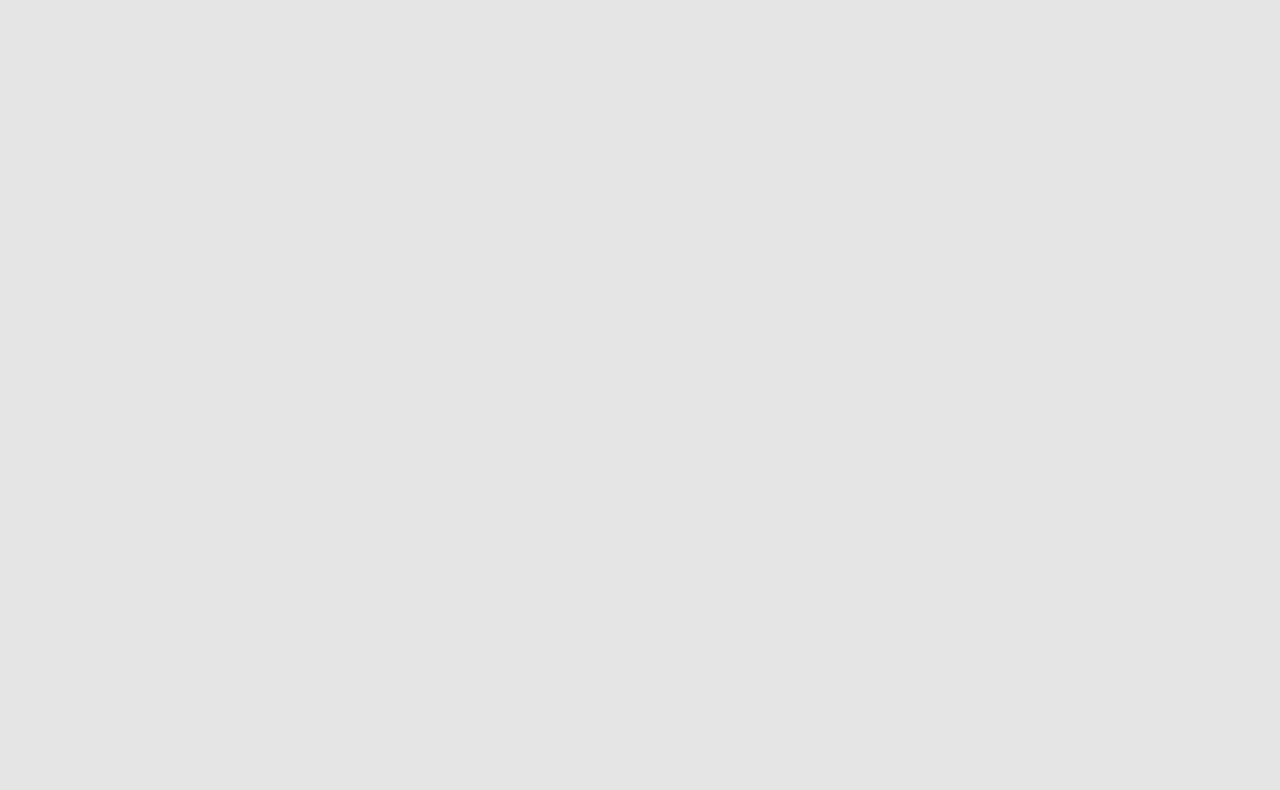
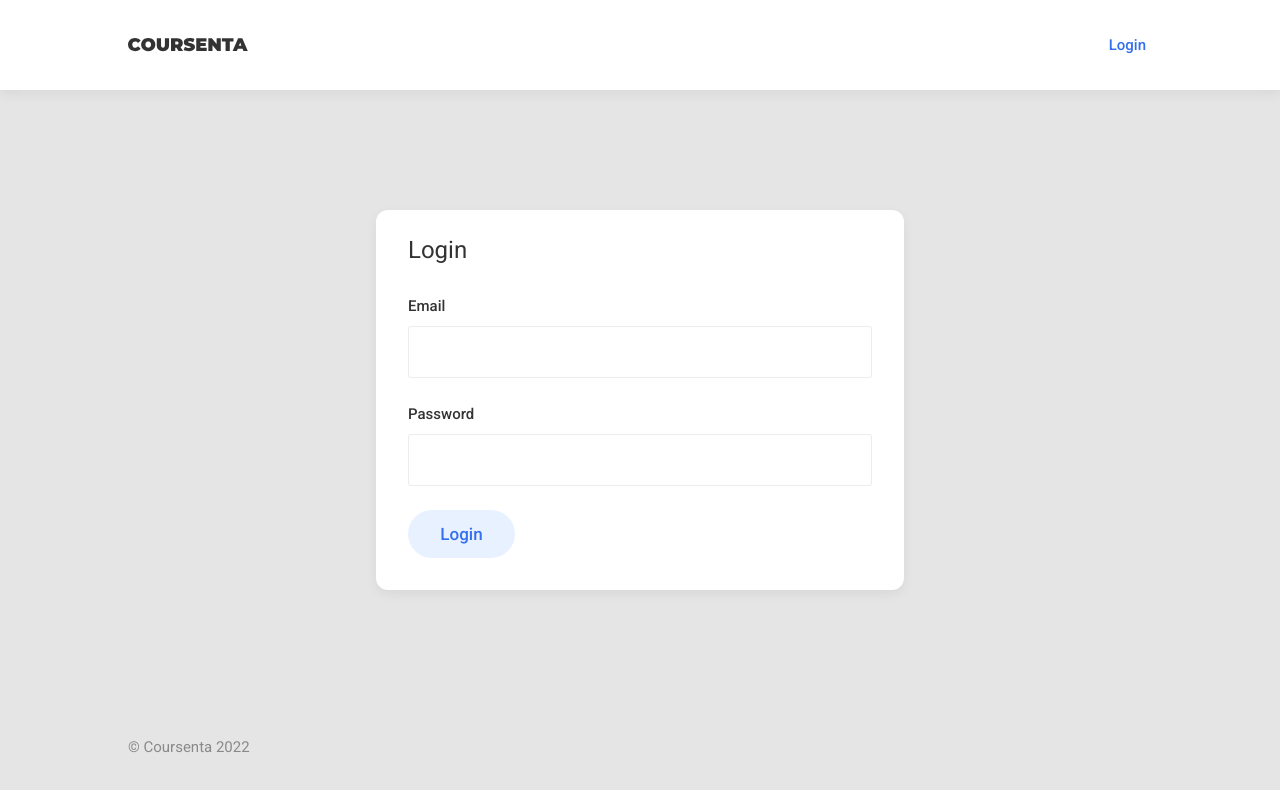
Before and after one commit to Viklysx/sample_project_frontend, a website: page src/index.html in a window 1280 px wide. Drawn offline with nearby package versions, Linux system fonts and the light colour scheme; files that its build step writes are made by us from their sources.

Commit message:
add login page

```diff
--- a/src/index.html
+++ b/src/index.html
@@ -1 +1,5 @@
 {% extends "layouts/default.html" %}
+
+{% block logo %}
+    <img src="img/Coursenta.svg" alt="logo">
+{% endblock %}
--- a/src/layouts/default.html
+++ b/src/layouts/default.html
@@ -1,27 +1,46 @@
 <!DOCTYPE html>
 <html lang="en">
+
 <head>
     <meta charset="UTF-8">
     <meta http-equiv="X-UA-Compatible" content="IE=edge">
     <meta name="viewport" content="width=device-width, initial-scale=1.0">
     <title>Start</title>
     <link href="css/index.css" rel="stylesheet">
+    <link rel="preconnect" href="https://fonts.googleapis.com">
+    <link rel="preconnect" href="https://fonts.gstatic.com" crossorigin>
+    <link href="https://fonts.googleapis.com/css2?family=Roboto:ital,wght@0,400;0,500;1,400;1,500&display=swap"
+        rel="stylesheet">
 </head>
+
 <body>
     <header>
-        <div class="wrapper">
-
+        <div class="wrapper wrapper-header">
+            {% block logo %}{% endblock %}
+            <button class="wrapper-header__btn-login">
+                Login
+            </button>
         </div>
     </header>
     <main>
         <div class="wrapper">
-
+            <form action="" class="wrapper-login">
+                <div class="wrapper-login__title">Login</div>
+                <div class="wrapper-login__text">
+                    <label for="mail">Email</label>
+                    <input type="text" id="mail">
+                </div>
+                <div class="wrapper-login__text">
+                    <label for="pass">Password</label>
+                    <input type="password">
+                </div>
+                <button class="wrapper-login__btn">
+                    Login
+                </button>
+            </form>
         </div>
     </main>
-    <footer>
-        <div class="wrapper">
+    {% include './footer.html' %}
+</body>
 
-        </div>
-    </footer>
-</body>
 </html>
--- a/src/styles/index.less
+++ b/src/styles/index.less
@@ -1,6 +1,24 @@
 @import "login";
+
+@bg-color: #E5E5E5;
+@bg-color-header: #FFFFFF;
 
 html {
     box-sizing: border-box;
     font-family: 'Roboto', 'Arial', sans-serif;
 }
+
+body {
+    background-color: @bg-color;
+    margin: 0;
+}
+
+main {
+    display: block;
+}
+
+header {
+    background-color: @bg-color-header;
+    box-shadow: 0px 4px 12px rgba(0, 0, 0, 0.06);
+    padding: 2rem 8rem;
+}
--- a/src/styles/login.less
+++ b/src/styles/login.less
@@ -1,21 +1,135 @@
-body {
-    background-color: #E5E5E5;
-    margin: 0;
-}
-
 .align-block {
-    max-width: 1360px;
+    max-width: 1024px;
     margin: 0 auto;
 }
 
-main {
-    display: block;
+.flex-space-between {
+    display: flex;
+    justify-content: space-between;
 }
 
-header {
-    background-color: #FFFFFF;
+.flex-column {
+    display: flex;
+    flex-direction: column;
 }
+
+.flex-center {
+    display: flex;
+    justify-content: center;
+    align-items: center;
+}
+
+@white: #FFFFFF;
+@border-gray: #EAECEE;
+@color-text: rgba(0, 0, 0, 0.8);
+@color-btn: #336FEE;
+
 
 .wrapper {
     .align-block();
+
+    &-header {
+        .flex-space-between();
+
+        img {
+            cursor: pointer;
+        }
+
+        &__btn-login {
+            font-family: Roboto;
+            font-weight: 500;
+            font-size: 15px;
+            line-height: 24px;
+            color: @color-btn;
+            border: none;
+            background-color: @white;
+            cursor: pointer;
+        }
+    }
+
+    &-login {
+        width: 29rem;
+        height: 20.5rem;
+        margin: 0 auto;
+        margin-top: 120px;
+        background-color: @white;
+        padding: 20px 32px 32px 32px;
+        .flex-column();
+        justify-content: space-between;
+        box-shadow: 0px 4px 12px rgba(0, 0, 0, 0.06);
+        border-radius: 12px;
+
+        &__text {
+            .flex-column();
+
+            input {
+                font-family: Roboto;
+                font-weight: 400;
+                margin-top: 8px;
+                padding: 15px 10px;
+                border: 1px solid @border-gray;
+                box-sizing: border-box;
+                border-radius: 3px;
+                outline: none;
+                transition: 0.3s;
+                font-size: 17px;
+                color: @color-text;
+
+                &:hover {
+                    border: 1px solid #C7C9CC;
+                    transition: 0.3s;
+                }
+
+                &:focus {
+                    border: 1px solid #9299A2;
+                }
+            }
+
+            label {
+                font-size: 15px;
+                font-weight: 500;
+                line-height: 24px;
+                color: @color-text;
+                outline: none;
+            }
+        }
+
+        &__title {
+            font-size: 24px;
+            line-height: 40px;
+            color: @color-text;
+        }
+
+        &__btn {
+            .flex-center();
+            font-family: Roboto;
+            padding: 12px 32px;
+            width: 107px;
+            background: rgba(66, 139, 249, 0.12);
+            border: none;
+            border-radius: 40px;
+            color: @color-btn;
+            cursor: pointer;
+            font-weight: 500;
+            font-size: 17px;
+            line-height: 24px;
+            transition: 0.3s;
+
+            &:hover {
+                background: rgba(66, 139, 249, 0.24);
+                transition: 0.3s;
+            }
+        }
+    }
 }
+
+footer {
+    padding: 0 8rem;
+    p {
+        font-size: 15px;
+        line-height: 24px;
+        color: rgba(0, 0, 0, 0.4);
+        top: 90%;
+        position: absolute;
+    }
+}
```
Also changed, not shown: gulpfile.js (+8 -1 lines), src/layouts/footer.html (added, +5 -0 lines), src/layouts/logo.html (deleted, +0 -12 lines).
